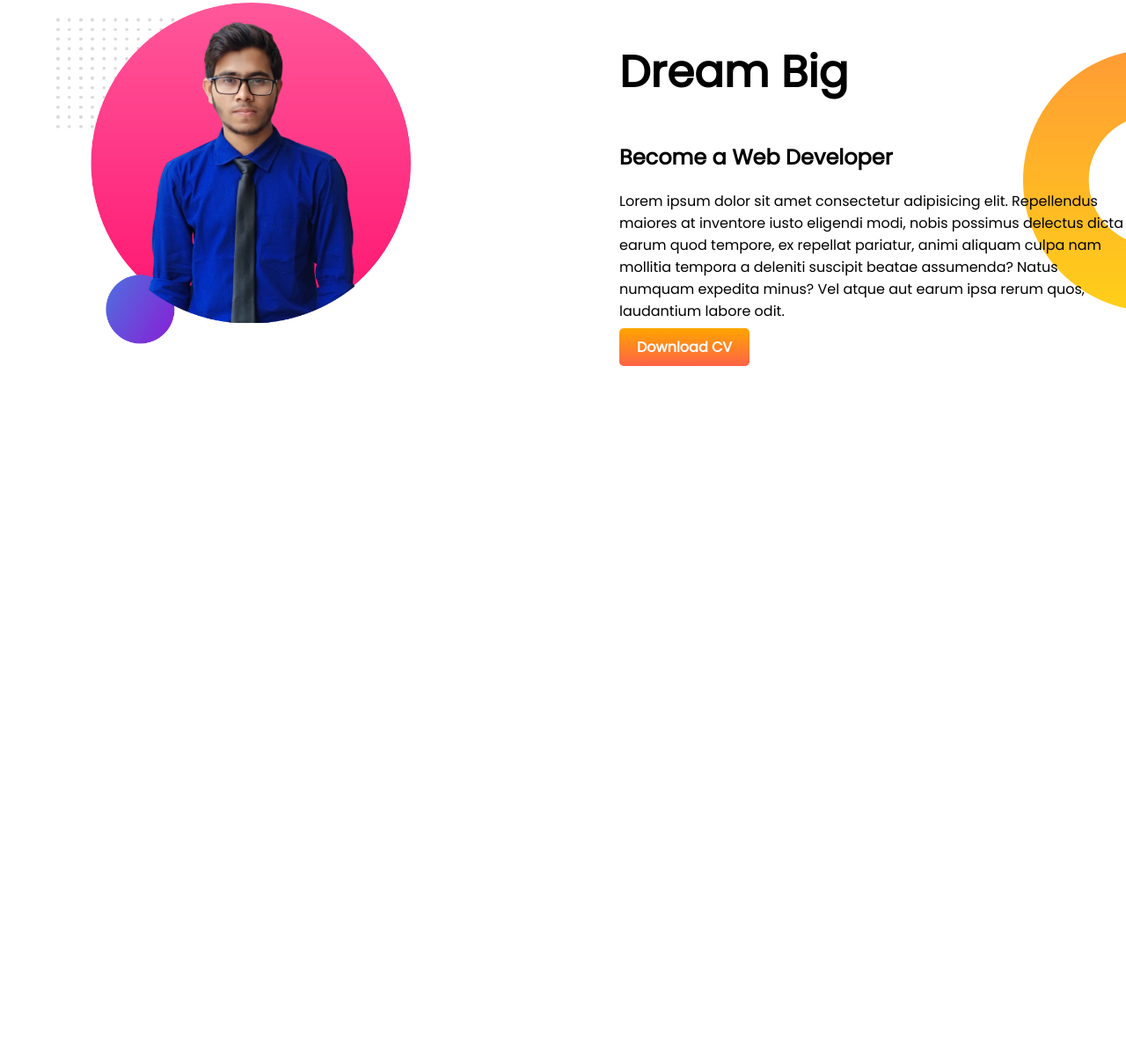
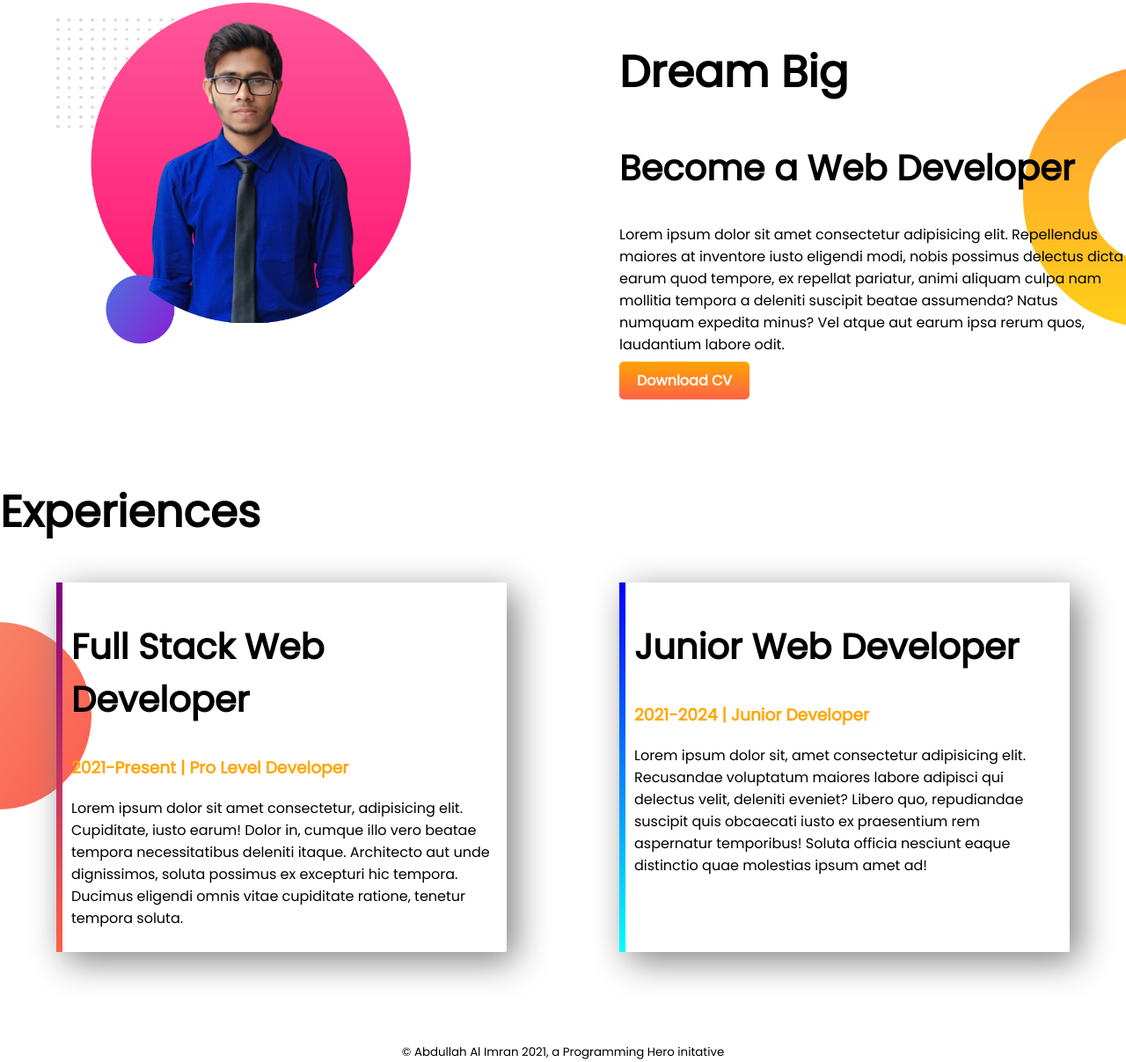
Before and after one commit to fsd-4bit/developer-portfolio, a plain HTML site: page index.html in a window 1280 px wide. Shown: the part 685-1892 px from the top of the page at 88% size. Before the commit the page ends 1192 px from the top, so only its background shows below. Drawn offline with Linux system fonts and the light colour scheme.

Commit message:
footer added

```diff
--- a/index.html
+++ b/index.html
@@ -11,7 +11,7 @@
   <link rel="stylesheet" href="style.css">
 </head>
 <body>
-  <section class="top-banner">
+  <section class="top-banner flexible-container">
     <div class="half-width">
       <h1>Welcome To</h1>
       <h1><span class="orange-color">Abdullah Al Imran</span>  World!</h1>
@@ -24,7 +24,8 @@
       <img src="images/Imran 2.png" alt="first-image">
     </div>
   </section>
-  <section class="dream-big">
+
+  <section class="dream-big flexible-container">
     <div class="half-width">
       <img src="images/Imran 1.png" alt="">
     </div>
@@ -35,5 +36,25 @@
       <a class="link-button" target="blank" href="">Download CV</a>
     </div>
   </section>
+
+  <section class="experience-area">
+    <h1>Experiences</h1>
+    <div class="flexible-container">
+      <div id="full-stack-experience" class="experience-item">
+        <h2>Full Stack Web Developer</h2>
+        <h3 class="orange-color">2021-Present | Pro Level Developer</h3>
+        <p>Lorem ipsum dolor sit amet consectetur, adipisicing elit. Cupiditate, iusto earum! Dolor in, cumque illo vero beatae tempora necessitatibus deleniti itaque. Architecto aut unde dignissimos, soluta possimus ex excepturi hic tempora. Ducimus eligendi omnis vitae cupiditate ratione, tenetur tempora soluta.</p>
+      </div>
+      <div id="web-dev-experience" class="experience-item">
+        <h2>Junior Web Developer</h2>
+        <h3 class="orange-color">2021-2024 | Junior Developer</h3>
+        <p>Lorem ipsum dolor sit, amet consectetur adipisicing elit. Recusandae voluptatum maiores labore adipisci qui delectus velit, deleniti eveniet? Libero quo, repudiandae suscipit quis obcaecati iusto ex praesentium rem aspernatur temporibus! Soluta officia nesciunt eaque distinctio quae molestias ipsum amet ad!</p>
+      </div>
+    </div>
+  </section>
+
+  <footer>
+    <small>© Abdullah Al Imran 2021, a Programming Hero initative</small>
+  </footer>
 </body>
 </html>
--- a/style.css
+++ b/style.css
@@ -5,10 +5,13 @@ body{
 h1{
   font-size: 50px;
 }
+h2{
+  font-size: 40px;
+}
 .orange-color{
   color: orange;
 }
-section{
+.flexible-container{
   display: flex;
   margin-bottom: 100px;
 }
@@ -36,3 +39,29 @@ section{
   background-repeat: no-repeat;
   background-position: right;
 }
+.experience-area{
+  background-image: url(images/exp-bg.png);
+  background-repeat: no-repeat;
+  background-position: left;
+}
+.experience-item{
+  width: 40%;
+  margin-left: 5%;
+  margin-right: 5%;
+  padding: 10px;
+  border-radius: 2px;
+  box-shadow: 10px 10px 40px grey;
+}
+#web-dev-experience{
+  border-left: 7px solid;
+  border-image: linear-gradient(blue, cyan);
+  border-image-slice: 1;
+}
+#full-stack-experience{
+  border-left: 7px solid;
+  border-image: linear-gradient(purple,tomato);
+  border-image-slice: 1;
+}
+footer{
+  text-align: center;
+}
```
